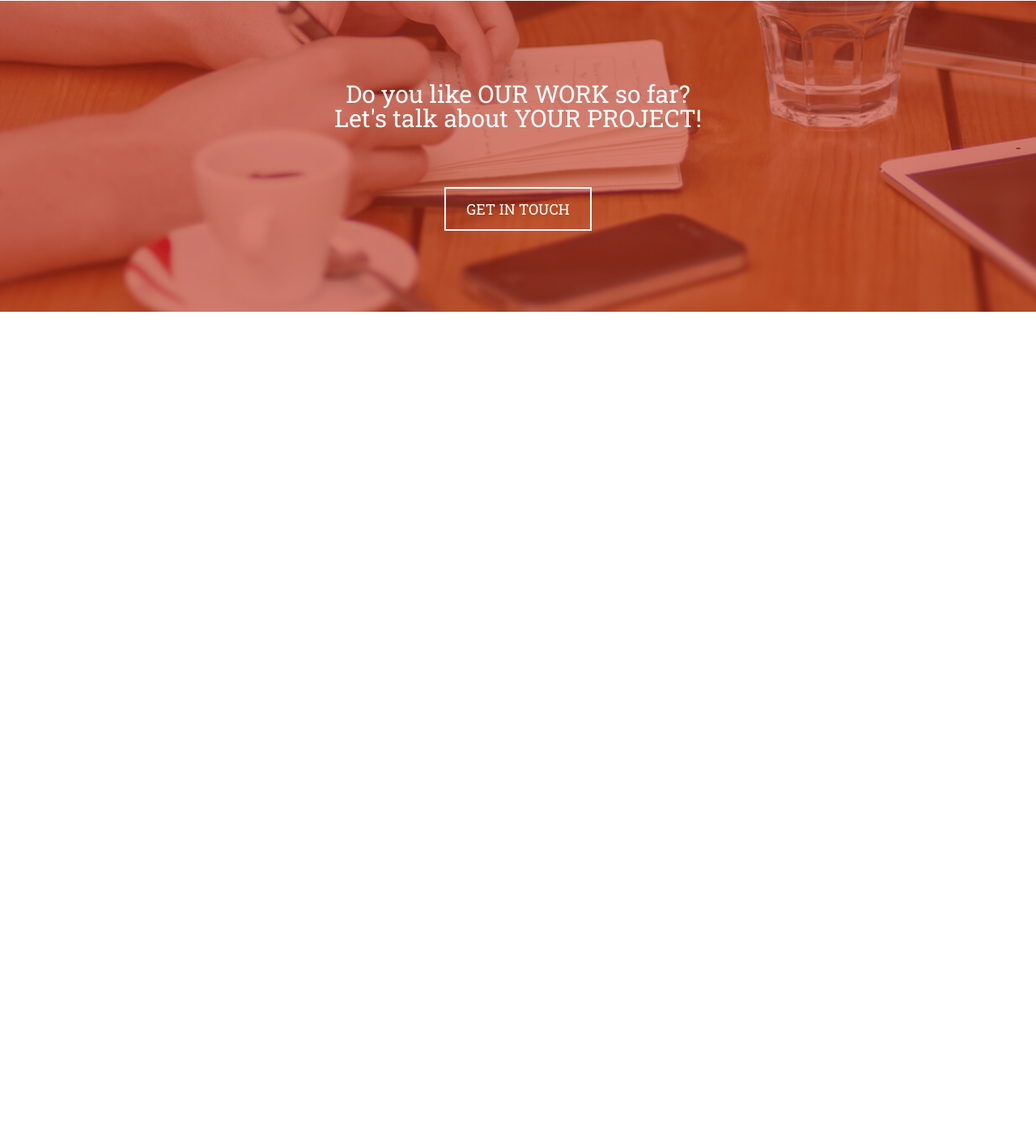
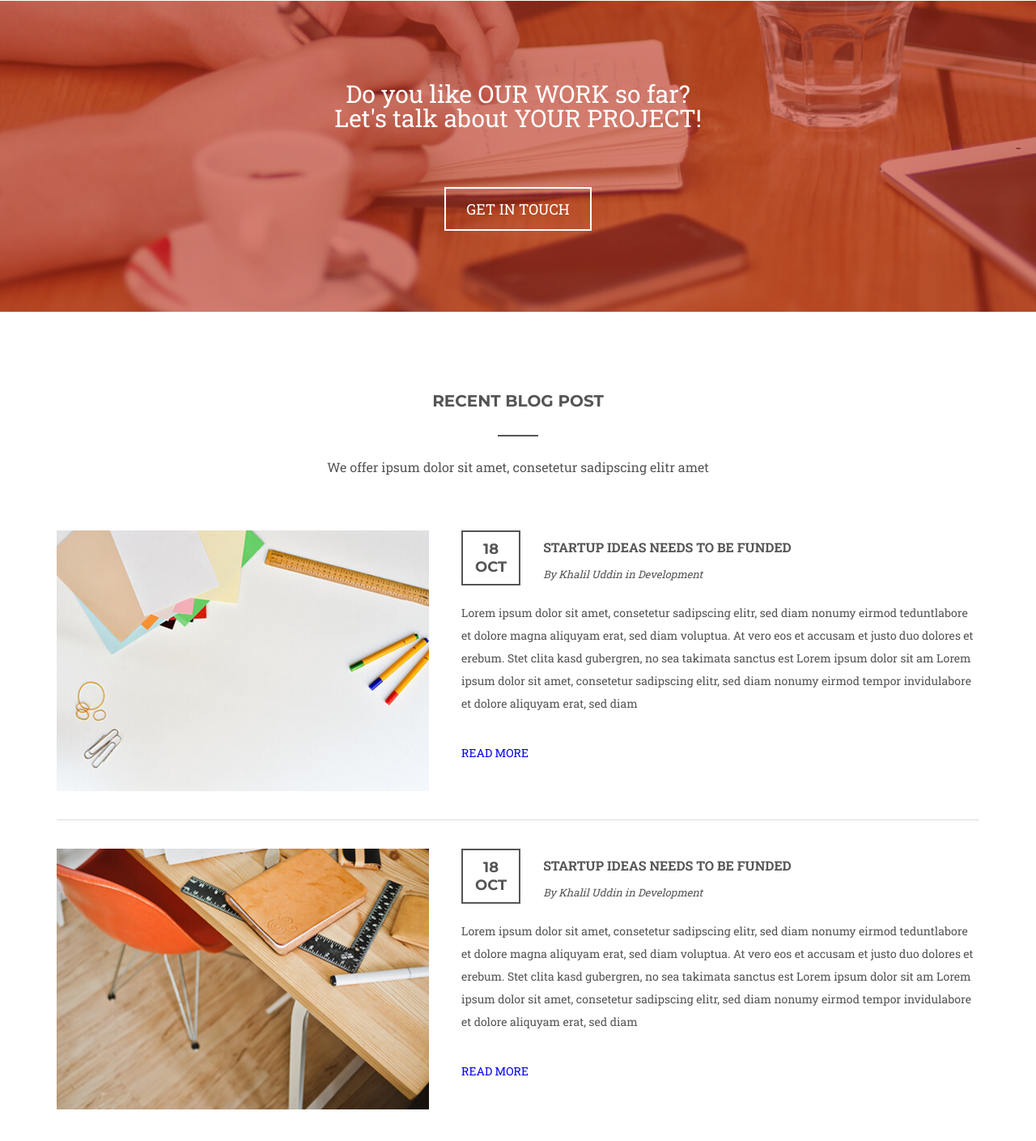
Before and after one commit to TheHunterSem/Startup, a plain HTML site: page index.html in a window 1280 px wide. Shown: the part 3602-5011 px from the top of the page at 81% size. Before the commit the page ends 3987 px from the top, so only its background shows below. Drawn offline with Linux system fonts and the light colour scheme.

Commit message:
blog-post

```diff
--- a/index.html
+++ b/index.html
@@ -38,7 +38,7 @@
 						<li><a href="#services">Services</a></li>
 						<li><a href="#about">About</a></li>
 						<li><a href="#works">Works</a></li>
-						<li><a href="#">Blog</a></li>
+						<li><a href="#blog">Blog</a></li>
 						<li><a href="#">Clients</a></li>
 						<li><a href="#">Contact</a></li>
 					</ul>
@@ -302,6 +302,42 @@
 		</div>
 	</section>
 
+	<section class="recent-blog-post">
+		<div class="container">
+			<div class="general-sections-header" id="blog">
+				<h2 class="section-header">recent blog post</h2>
+				<p class="section-title">We offer ipsum dolor sit amet, consetetur sadipscing elitr amet</p>
+			</div>
+			<div class="blos-items">
+				<div class="blog-item clearfix">
+					<img src="images/blog-post-1.jpg" alt="blog-photo">
+					<div class="blog-item-content">
+						<div class="date-post"><p>18</p><p>oct</p></div>
+						<div class="post-header">
+							<h4 class="header-post">Startup ideas needs to be funded</h4><br>
+							<p class="header-post-item">By <span class="post-item-hover">Khalil</span> Uddin in <span class="post-item-hover">Development</span></p>
+						</div><br>
+						<p class="post-text">Lorem ipsum dolor sit amet, consetetur sadipscing elitr, sed diam nonumy eirmod teduntlabore et dolore magna aliquyam erat, sed diam voluptua. At vero eos et accusam et justo duo dolores et erebum. Stet clita kasd gubergren, no sea takimata sanctus est Lorem ipsum dolor sit am Lorem ipsum dolor sit amet, consetetur sadipscing elitr, sed diam nonumy eirmod tempor invidulabore et dolore aliquyam erat, sed diam </p><br>
+						<a class="post-link" href="#">read more</a>
+					</div>
+				</div>
+				<div class="blog-item clearfix">
+					<img src="images/blog-post-2.jpg" alt="blog-photo">
+					<div class="blog-item-content">
+						<div class="date-post"><p>18</p><p>oct</p></div>
+						<div class="post-header">
+							<h4 class="header-post">Startup ideas needs to be funded</h4><br>
+							<p class="header-post-item">By <span class="post-item-hover">Khalil</span> Uddin in <span class="post-item-hover">Development</span></p>
+						</div><br>
+						<p class="post-text">Lorem ipsum dolor sit amet, consetetur sadipscing elitr, sed diam nonumy eirmod teduntlabore et dolore magna aliquyam erat, sed diam voluptua. At vero eos et accusam et justo duo dolores et erebum. Stet clita kasd gubergren, no sea takimata sanctus est Lorem ipsum dolor sit am Lorem ipsum dolor sit amet, consetetur sadipscing elitr, sed diam nonumy eirmod tempor invidulabore et dolore aliquyam erat, sed diam </p><br>
+						<a class="post-link" href="#">read more</a>
+					</div>
+				</div>
+			</div>
+		</div>
+	</section>
+
+
 <a href="#top" id="scrollup"><i class="icon-up"></i></a>
 
 <script src="scripts/jquery.js"></script>
--- a/styles/style.css
+++ b/styles/style.css
@@ -576,9 +576,89 @@ h1,h2,h3,h4,h5,h6,ul,li,p,a,span{
 }
 
 
+/*--------------------------------RECENT BLOG POST--------------------------------*/
+.blos-items{
+	padding: 35px 0 65px 0;
+}
 
-/*--------------------------------RECENT BLOG POST--------------------------------*/
+.blog-item{
+	padding: 35px 0;
+	border-bottom: 1px solid #ddd;
+}
 
+.blog-item:last-child{
+	border: none;
+}
+
+.blog-item img{
+	float: left;
+}
+
+.blog-item-content{
+	float: left;
+	vertical-align: top;
+	margin-left: 40px;
+}
+
+.date-post{
+	float: left;
+	text-align: center;
+	border: 2px solid #555;
+	padding: 10px 15px;
+}
+
+.date-post p{
+	color: #555;
+	font-family: 'Montserrat', sans-serif;
+	font-weight: bold;
+	text-transform: uppercase;
+	font-size: 18px;
+}
+
+.header-post{
+	float: left;
+	font-size: 16px;
+	line-height: 16px;
+	color: #555;
+	text-transform: uppercase;
+	margin: 13px 0 0 28px;
+}
+
+.post-header{
+	float: left;
+}
+
+.header-post-item{
+	float: left;
+	display: block;
+	font-style: italic;
+	margin: 19px 0 0 28px;
+	font-size: 13px;
+	line-height: 13px;
+	color: #555;
+}
+
+.post-text{
+	margin-top: 20px;
+	float: left;
+	max-width: 640px;
+	line-height: 28px;
+	color: #555;
+}
+
+.post-link{
+	margin-top: 37px;
+	float: left;
+	text-transform: uppercase;
+	color: #555
+	font-weight: bold;
+}
+
+.blog-item:hover .header-post,
+.blog-item:hover .post-item-hover,
+.blog-item:hover .post-link{
+	color: #c0301c;
+}
 
 
 /*--------------------------------SLIDER--------------------------------*/
```
Also changed, not shown: images/blog-post-1.jpg (added), images/blog-post-2.jpg (added).
